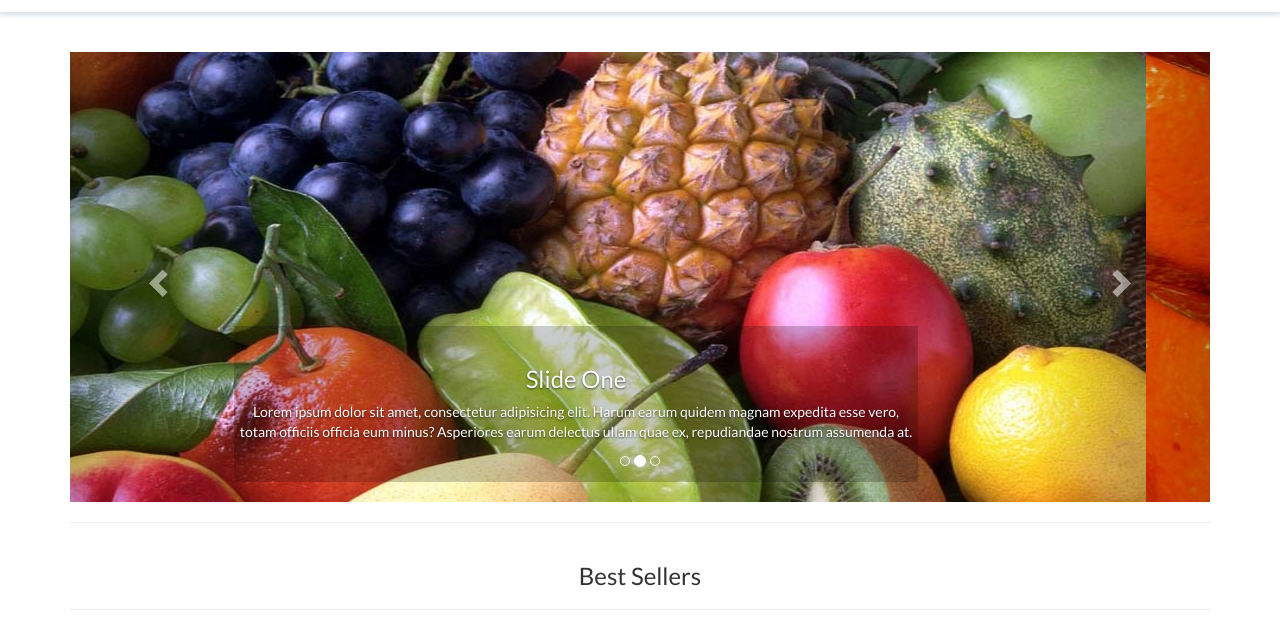
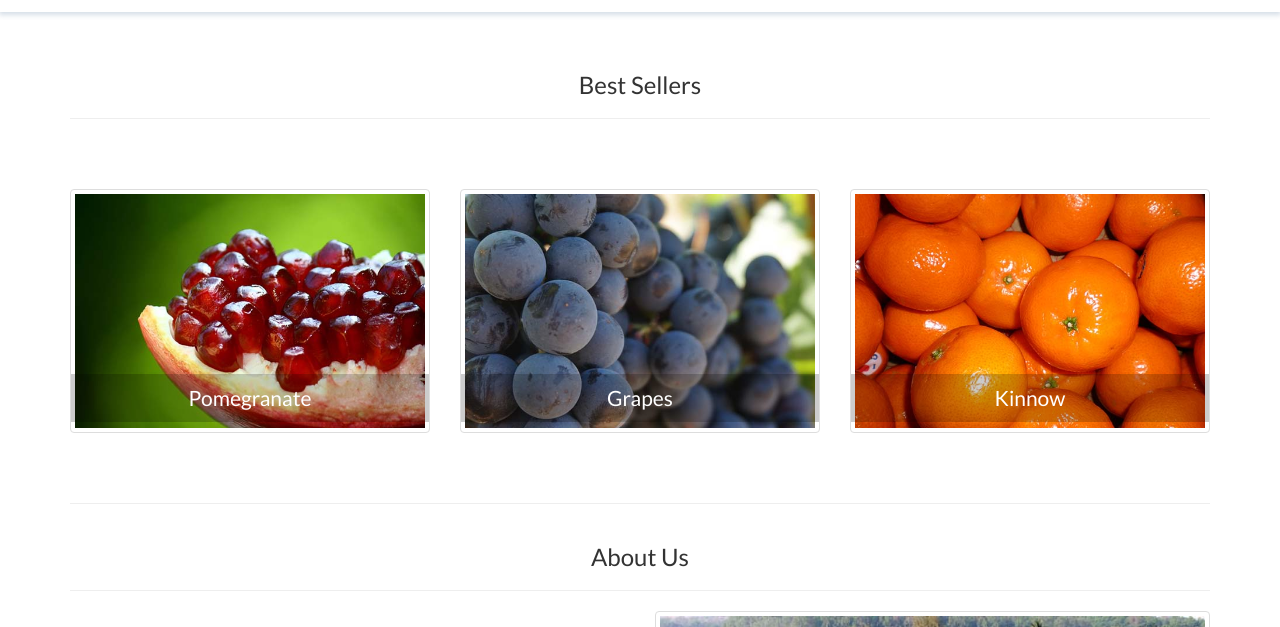
Before and after one commit to JayBee007/talisman.cc, a plain HTML site: page index.html in a window 1280 px wide. Shown: the part 98-725 px from the top of the page. Drawn offline with nearby package versions, Linux system fonts and the light colour scheme.

Commit message:
deleted carousel block

```diff
--- a/index.html
+++ b/index.html
@@ -92,61 +92,6 @@
 
   <!-- Carousel -->
 
-  <div class="container">
-    <div class="row">
-      <div class="col-md-12">
-        <div id="carousel-example-generic" class="carousel slide" data-ride="carousel">
-  <!-- Indicators -->
-  <ol class="carousel-indicators">
-    <li data-target="#carousel-example-generic" data-slide-to="0" class="active"></li>
-    <li data-target="#carousel-example-generic" data-slide-to="1"></li>
-    <li data-target="#carousel-example-generic" data-slide-to="2"></li>
-  </ol>
-
-  <!-- Wrapper for slides -->
-  <div class="carousel-inner" role="listbox">
-    <div class="item active">
-      <img class="img-responsive" src="img/fruits.jpg" alt="...">
-      <div class="carousel-caption">
-        <h3>Slide One</h3>
-        <p>Lorem ipsum dolor sit amet, consectetur adipisicing elit. Harum earum quidem magnam expedita esse vero, totam officiis officia eum minus? Asperiores earum delectus ullam quae ex, repudiandae nostrum assumenda at.</p>
-      </div>
-    </div>
-
-    <div class="item">
-      <img class="img-responsive" src="img/orange.jpg" alt="...">
-      <div class="carousel-caption">
-        <h3>Slide Two</h3>
-        <p>Lorem ipsum dolor sit amet, consectetur adipisicing elit. Harum earum quidem magnam expedita esse vero, totam officiis officia eum minus? Asperiores earum delectus ullam quae ex, repudiandae nostrum assumenda at.</p>
-      </div>
-    </div>
-
-    <div class="item">
-      <img class="img-responsive" src="img/mango.jpg" alt="...">
-      <div class="carousel-caption">
-        <h3>Slide Three</h3>
-        <p>Lorem ipsum dolor sit amet, consectetur adipisicing elit. Harum earum quidem magnam expedita esse vero, totam officiis officia eum minus? Asperiores earum delectus ullam quae ex, repudiandae nostrum assumenda at.</p>
-      </div>
-    </div>
-
-  </div>
-
-  <!-- Controls -->
-  <a class="left carousel-control" href="#carousel-example-generic" role="button" data-slide="prev">
-    <span class="glyphicon glyphicon-chevron-left" aria-hidden="true"></span>
-    <span class="sr-only">Previous</span>
-  </a>
-  <a class="right carousel-control" href="#carousel-example-generic" role="button" data-slide="next">
-    <span class="glyphicon glyphicon-chevron-right" aria-hidden="true"></span>
-    <span class="sr-only">Next</span>
-  </a>
-</div>
-
-      </div>
-    </div>
-
-    <hr>
-  </div>
 
   <!-- Carousel End -->
 
```
